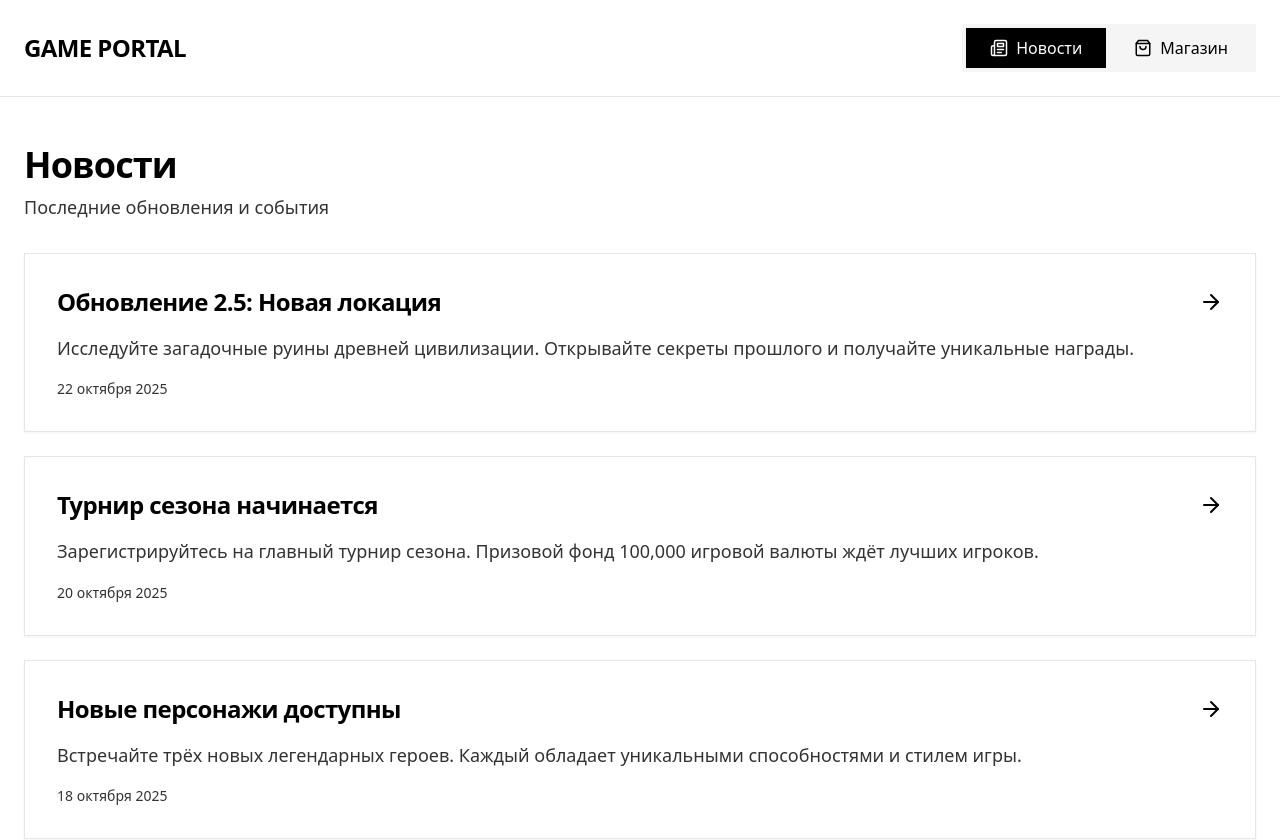
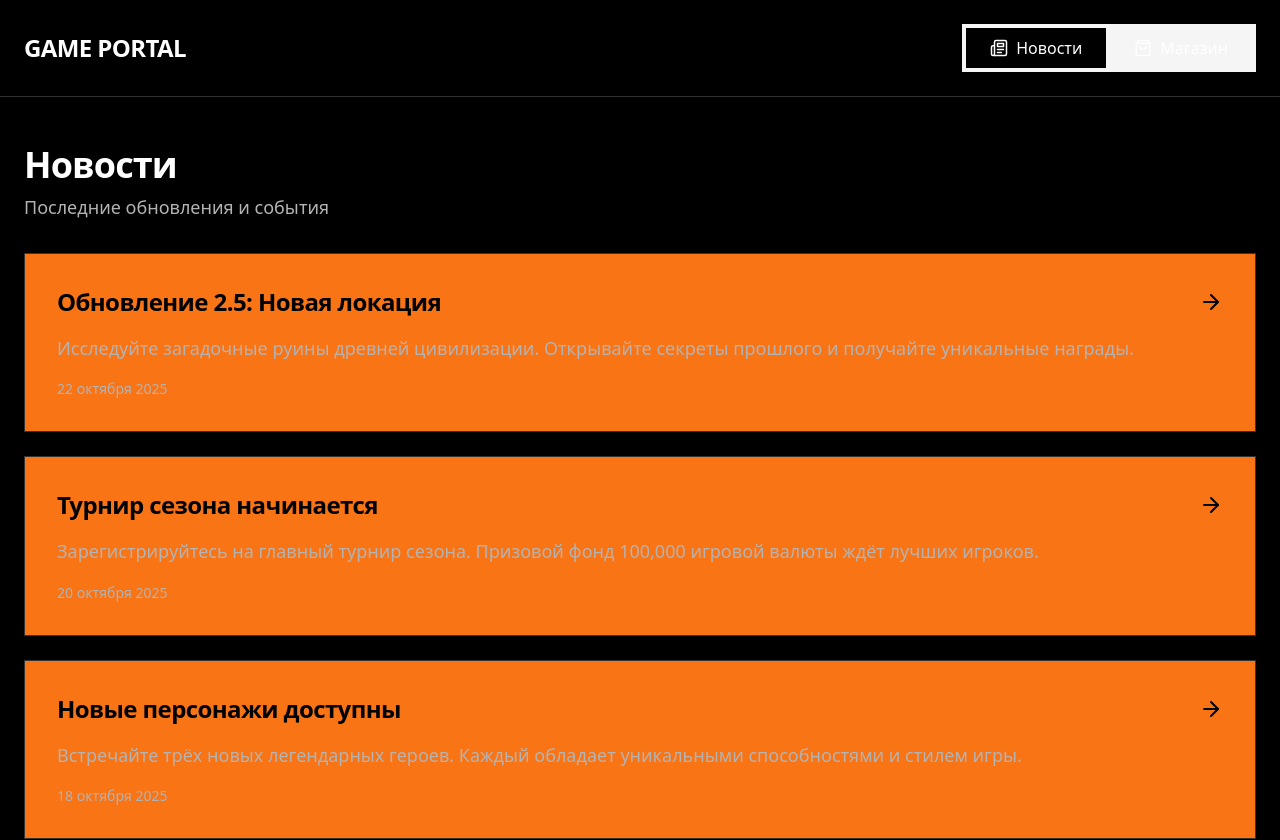
Before and after one commit to pr-poehali-dev/news-shop-project, a React (Vite) app: page / in a window 1280 px wide. Shown: the top 840 px of the page. Built offline with nearby package versions, Linux system fonts and the light colour scheme.

Commit message:
feat: темный дизайн с оранжевыми новостями

```diff
--- a/src/index.css
+++ b/src/index.css
@@ -4,10 +4,10 @@
 
 @layer base {
   :root {
-    --background: 0 0% 100%;
-    --foreground: 0 0% 0%;
+    --background: 0 0% 0%;
+    --foreground: 0 0% 100%;
 
-    --card: 0 0% 100%;
+    --card: 25 95% 53%;
     --card-foreground: 0 0% 0%;
 
     --popover: 0 0% 100%;
@@ -20,7 +20,7 @@
     --secondary-foreground: 0 0% 0%;
 
     --muted: 0 0% 96%;
-    --muted-foreground: 0 0% 20%;
+    --muted-foreground: 0 0% 70%;
 
     --accent: 0 0% 96%;
     --accent-foreground: 0 0% 0%;
@@ -28,7 +28,7 @@
     --destructive: 0 84.2% 60.2%;
     --destructive-foreground: 0 0% 100%;
 
-    --border: 0 0% 90%;
+    --border: 0 0% 20%;
     --input: 0 0% 90%;
     --ring: 0 0% 0%;
 
```
